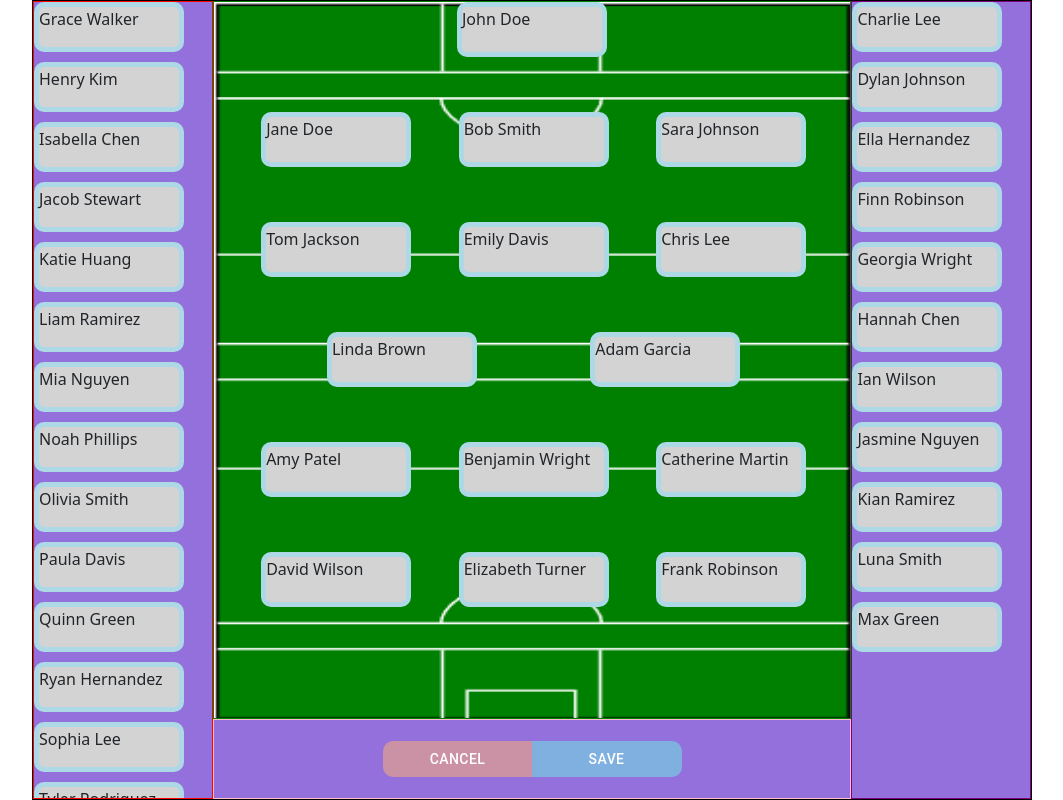
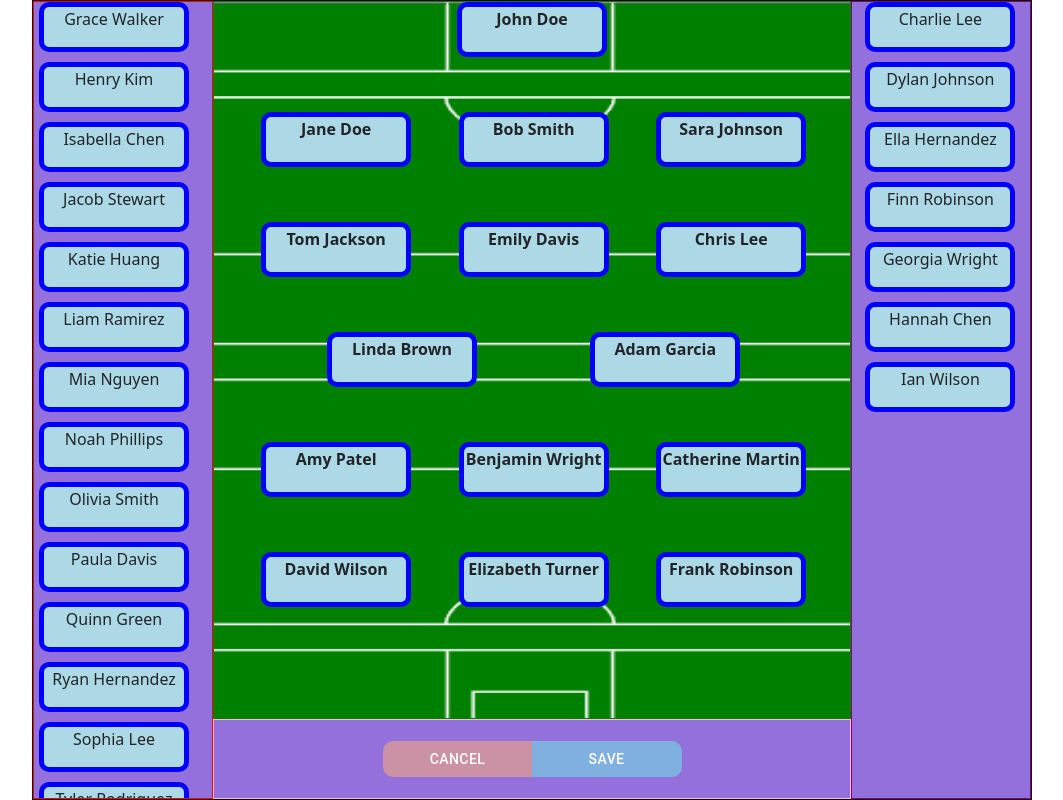
Before and after one commit to Darren-ODonnell/dnd, a React (Create React App) app in the folder src/: page / in a window 1280 px wide. Shown: the whole page, without its empty margins (108-1171 px from the left). Built offline with nearby package versions, Linux system fonts and the light colour scheme; the HTML template or start-up script is replaced by a standard one.

Commit message:
Teamsheet Basic Layout using Bootstrap completed

```diff
--- a/src/App.js
+++ b/src/App.js
@@ -3,75 +3,183 @@ import './App.css';
 import FlexBox2 from "./flexbox/FlexBox2";
 import DraggableList from "./dragndrop/DraggableList";
 import VariableGrid from "./muigrid/VariableGrid";
-import React from "react";
+import React, { useEffect, useState } from "react";
 import TeamsheetContainer from "./muigrid/VariableGrid";
 import {DndContext, DndProvider} from "react-dnd";
 import {HTML5Backend} from "react-dnd-html5-backend";
 
 
-const team = [
-    { id: 1, name: "John Doe" },
-    { id: 2, name: "Jane Doe" },
-    { id: 3, name: "Bob Smith" },
-    { id: 4, name: "Sara Johnson" },
-    { id: 5, name: "Tom Jackson" },
-    { id: 6, name: "Emily Davis" },
-    { id: 7, name: "Chris Lee" },
-    { id: 8, name: "Linda Brown" },
-    { id: 9, name: "Adam Garcia" },
-    { id: 10, name: "Amy Patel" },
-    { id: 11, name: "Benjamin Wright" },
-    { id: 12, name: "Catherine Martin" },
-    { id: 13, name: "David Wilson" },
-    { id: 14, name: "Elizabeth Turner" },
-    { id: 15, name: "Frank Robinson" },
+const myTeam = [
+    { key:  1, id: 1 , name: "John Doe"        , position: 1},
+    { key:  2, id: 2 , name: "Jane Doe"        , position: 2},
+    { key:  3, id: 3 , name: "Bob Smith"       , position: 3},
+    { key:  4, id: 4 , name: "Sara Johnson"    , position: 4},
+    { key:  5, id: 5 , name: "Tom Jackson"     , position: 5},
+    { key:  6, id: 6 , name: "Emily Davis"     , position: 6},
+    { key:  7, id: 7 , name: "Chris Lee"       , position: 7},
+    { key:  8, id: 8 , name: "Linda Brown"     , position: 8},
+    { key:  9, id: 9 , name: "Adam Garcia"     , position: 9},
+    { key:  10, id: 10, name: "Amy Patel"       , position: 10},
+    { key:  11, id: 11, name: "Benjamin Wright" , position: 11},
+    { key:  12, id: 12, name: "Catherine Martin", position: 12},
+    { key:  13, id: 13, name: "David Wilson"    , position: 13},
+    { key:  14, i1d: 14, name: "Elizabeth Turner", position: 14},
+    { key:  15, id: 15, name: "Frank Robinson"  , position: 15},
 ];
-
-const panel = [
-
-    { id: 16, name: "Grace Walker" },
-    { id: 17, name: "Henry Kim" },
-    { id: 18, name: "Isabella Chen" },
-    { id: 19, name: "Jacob Stewart" },
-    { id: 20, name: "Katie Huang" },
-    { id: 21, name: "Liam Ramirez" },
-    { id: 22, name: "Mia Nguyen" },
-    { id: 23, name: "Noah Phillips" },
-    { id: 24, name: "Olivia Smith" },
-    { id: 25, name: "Paula Davis" },
-    { id: 26, name: "Quinn Green" },
-    { id: 27, name: "Ryan Hernandez" },
-    { id: 28, name: "Sophia Lee" },
-    { id: 29, name: "Tyler Rodriguez" },
-    { id: 30, name: "Violet Patel" },
-    { id: 31, name: "William Brown" },
-    { id: 32, name: "Xavier Kim" },
-    { id: 33, name: "Yara Gomez" },
-    { id: 34, name: "Zoe Martinez" },
-    { id: 35, name: "Alex Turner" },
-    { id: 36, name: "Bella Davis" },
+const myPanel = [
+    { key: 16, id: 16, name: "Grace Walker"   , position: 0},
+    { key: 17, id: 17, name: "Henry Kim"      , position: 0},
+    { key: 18, id: 18, name: "Isabella Chen"  , position: 0},
+    { key: 19, id: 19, name: "Jacob Stewart"  , position: 0},
+    { key: 20, id: 20, name: "Katie Huang"    , position: 0},
+    { key: 21, id: 21, name: "Liam Ramirez"   , position: 0},
+    { key: 22, id: 22, name: "Mia Nguyen"     , position: 0},
+    { key: 23, id: 23, name: "Noah Phillips"  , position: 0},
+    { key: 24, id: 24, name: "Olivia Smith"   , position: 0},
+    { key: 25, id: 25, name: "Paula Davis"    , position: 0},
+    { key: 26, id: 26, name: "Quinn Green"    , position: 0},
+    { key: 27, id: 27, name: "Ryan Hernandez" , position: 0},
+    { key: 28, id: 28, name: "Sophia Lee"     , position: 0},
+    { key: 29, id: 29, name: "Tyler Rodriguez", position: 0},
+    { key: 30, id: 30, name: "Violet Patel"   , position: 0},
+    { key: 31, id: 31, name: "William Brown"  , position: 0},
+    { key: 32, id: 32, name: "Xavier Kim"     , position: 0},
+    { key: 33, id: 33, name: "Yara Gomez"     , position: 0},
+    { key: 34, id: 34, name: "Zoe Martinez"   , position: 0},
+    { key: 35, id: 35, name: "Alex Turner"    , position: 0},
+    { key: 36, id: 36, name: "Bella Davis"    , position: 0},
+    { key: 44, id: 44, name: "Jasmine Nguyen" , position: 0},
+    { key: 45, id: 45, name: "Kian Ramirez"   , position: 0},
+    { key: 46, id: 46, name: "Luna Smith"     , position: 0},
+    { key: 47, id: 47, name: "Max Green"      , position: 0},
 
 ]
-
-const subs = [
-    { id: 37, name: "Charlie Lee" },
-    { id: 38, name: "Dylan Johnson" },
-    { id: 39, name: "Ella Hernandez" },
-    { id: 40, name: "Finn Robinson" },
-    { id: 41, name: "Georgia Wright" },
-    { id: 42, name: "Hannah Chen" },
-    { id: 43, name: "Ian Wilson" },
-    { id: 44, name: "Jasmine Nguyen" },
-    { id: 45, name: "Kian Ramirez" },
-    { id: 46, name: "Luna Smith" },
-    { id: 47, name: "Max Green" },
-
+const mySubs = [
+    { key: 37, id: 37, name: "Charlie Lee"   , position: 0},
+    { key: 38, id: 38, name: "Dylan Johnson" , position: 0},
+    { key: 39, id: 39, name: "Ella Hernandez", position: 0},
+    { key: 40, id: 40, name: "Finn Robinson" , position: 0},
+    { key: 41, id: 41, name: "Georgia Wright", position: 0},
+    { key: 42, id: 42, name: "Hannah Chen"   , position: 0},
+    { key: 43, id: 43, name: "Ian Wilson"    , position: 0},
 ]
 
-const onDrop = (box , id)  => console.log("Dropped box: ", box, " ID: ", id)
+function App() {
+    const [team, setTeam] = useState(myTeam);
+    const [panel, setPanel] = useState(myPanel);
+    const [subs, setSubs] = useState(mySubs);
 
-function App() {
-  return (
+    useEffect(() => {
+        setTeam(myTeam)
+        setPanel(myPanel)
+        setSubs(mySubs)
+    })
+
+    const onDrop = (box , id,  sc, player)  => {
+        const destination =  whereIsId(id)
+
+        const source = whereIsId(player.id)
+
+        const dest = whatTableIsId(id)
+        const sourc = whatTableIsId(player.id)
+
+        console.log("Source: "+source+" id: "+player.id)
+        console.log("Destination: "+destination+" id: "+id)
+
+        const sourceIndex = findIndex(sourc, player.id)
+        const destIndex = findIndex(dest, id)
+
+        // being dropped onto
+        switch(destination) {
+            case "Panel":
+                if (source==="Team") {
+                    player.positionNumber = 0; // reset when moving
+                    const newArray = [...team.splice(0,sourceIndex),{},...team.splice(sourceIndex+1)]
+                    setTeam(newArray)
+
+                }
+                if (source==="Subs") {
+                    setSubs(removeAtIndex(subs, sourceIndex))
+                }
+                setPanel([...panel, panel.splice(destIndex,0,player)])
+                break
+            case "Team":
+                if (source==="Panel") {
+                    setPanel(removeAtIndex(panel, sourceIndex))
+                }
+
+
+                if ( source==="Subs") {
+                    const index = findIndex(subs, id)
+                    setSubs(removeAtIndex(subs, sourceIndex))
+                }
+                const newTeam  = [...team.splice(sourceIndex,id),{},...team.splice(sourceIndex+1)]
+                setTeam(newTeam)
+                break
+            case "Subs":
+                if (source==="Panel") {
+                     setPanel(removeAtIndex(panel, sourceIndex))
+                }
+                if (source=="Team") {
+                     const newArray = [...team.splice(sourceIndex,id),{},...team.splice(sourceIndex+1)]
+                    setTeam(newArray)
+                }
+
+                setSubs([...subs, subs.splice(id,0,player)])
+                break
+        }
+    }
+
+
+
+
+
+    const checkIfIdExists = (array, id) => {
+        return array.some(item => item.id === id)
+    }
+
+    const whatTableIsId = (id) => {
+        if(checkIfIdExists(panel, id)) {
+            return panel
+        }
+        if(checkIfIdExists(team, id)) {
+            return team
+        }
+        if(checkIfIdExists(subs, id)) {
+            return subs
+        }
+    }
+
+    const whereIsId = (id) => {
+
+        if(checkIfIdExists(panel, id)) {
+            return "Panel"
+        }
+        if(checkIfIdExists(team, id)) {
+            return "Team"
+        }
+        if(checkIfIdExists(subs, id)) {
+            return "Subs"
+        }
+
+    }
+
+    const removeById = (array, id) => {
+        return array.filter(item => item.id !== id);
+    };
+
+
+// remove item from list but still leave an empty item in its place
+    const removeAtIndex = (team, index) =>{
+        team[index] = {}
+        return team;
+    }
+
+    const findIndex = (array, id) => {
+        return array.findIndex(sub => sub.id === id);
+    }
+
+    return (
     <div className="App">
         {/*<GridComponent />?*/}
         {/*<GaelicFootballTeam />*/}
--- a/src/flexbox/Box.js
+++ b/src/flexbox/Box.js
@@ -16,15 +16,17 @@ const BoxWrapper = styled.div`
   cursor: move;
   draggable: true;
   background-color: ${(props) => (props.isOver ? "lightblue" : "lightgray")};
+  margin: 0 auto;
+  justify-content: center;
   opacity: ${(props) => (props.isDragging ? 0.5 : 1)};
 `;
 
-const Box = ({ width, height, x, y, id, name, onDrop }) => {
+const Box = ({ width, height, x, y, id, player, onDrop, style , source}) => {
     const ref = useRef(null);
 
     const [{ isDragging }, drag] = useDrag(() => ({
         type: "ITEM",
-        item: { name },
+        item: { player },
         collect: (monitor) => ({
             isDragging: monitor.isDragging(),
             // canDrop: monitor.canDrop(),
@@ -40,9 +42,9 @@ const Box = ({ width, height, x, y, id, name, onDrop }) => {
             const newBox = { left, top, id };
             // Call the onDrop function with the newBox object
 
-            console.log("player id: "+id+ " Player name: "+name)
+            // console.log("player id: "+id+ " Player name: "+name)
 
-            onDrop(newBox, id);
+            onDrop(newBox, id, source, item.player);
         },
         collect: (monitor) => ({
             isOver: monitor.isOver(),
@@ -61,17 +63,19 @@ const Box = ({ width, height, x, y, id, name, onDrop }) => {
         height: `${height}px`,
         top: `${y}px`,
         left: `${x}px`,
-        backgroundColor: "lightgray",
+        backgroundColor: "lightblue",
         borderRadius: "10px",
-        border: "5px solid lightblue",
-        display: "flex",
+        border: "5px solid blue",
+        // display: "flex",
         fontSize: "16px",
-        textAlign: 'center',
+        // textAlign: 'center',
         cursor: "move",
+        justifyContent: "center",
         opacity: isDragging ? 0.5 : 1,
+        marginLeft: '5px',
+        ...style,
     };
 
-    console.log("OnDrop Box : "+onDrop)
     return (
         <BoxWrapper
             ref={ref}
@@ -79,7 +83,7 @@ const Box = ({ width, height, x, y, id, name, onDrop }) => {
             isDragging={isDragging}
             isOver={isOver}
         >
-            {name}
+            {player.name}
         </BoxWrapper>
     );
 };
--- a/src/muigrid/VariableGrid.css
+++ b/src/muigrid/VariableGrid.css
@@ -29,10 +29,7 @@
     max-width: 18%;
     overflow: auto;
     background-color: mediumpurple;
-    justify-content: center;
-    align-items: center;
-    flex-direction: column;
-    margin: auto;
+
 }
 .team-container      {
     position        : absolute;
@@ -40,7 +37,7 @@
     width           : 64%;
     height          : 90%;
     border          : 1px solid green;
-    background-image: url('../media/GAA Pitch.png');
+    background-image: url('../media/GAA Pitch2.png');
     background-size : 100% 100%;
     max-width       : 64%;
     max-height      : 90%;
@@ -55,14 +52,10 @@
     position        : absolute;
     right           : 0;
     background-color: mediumpurple;
-    max-height : 100%;
-    max-width: 18%;
-    overflow: auto;
-    display: flex;
-    align-items: center;
-    flex-direction: column;
-    justify-content: space-between;
-    text-align: center;
+    max-height      : 100%;
+    max-width       : 18%;
+    overflow        : auto;
+
 
 }
 .action-container    {
--- a/src/muigrid/VariableGrid.js
+++ b/src/muigrid/VariableGrid.js
@@ -1,7 +1,6 @@
-import { DataGrid } from '@mui/x-data-grid';
-import {Button, Grid, Paper} from "@mui/material";
+import {Button} from "@mui/material";
 import Box from "../flexbox/Box";
-import { Container, Row, Col } from 'react-bootstrap';
+import { Container } from 'react-bootstrap';
 import 'bootstrap/dist/css/bootstrap.min.css'; // import Bootstrap CSS
 import './VariableGrid.css'
 import './teamsheet.css'
@@ -39,12 +38,14 @@ const PanelContainer = ({ panel, onDrop }) => {
                     <Box
                         key={member.id}
                         id={member.id}
-                        name={member.name}
+                        player={member}
                         width={150}
                         height={50}
                         x={0}
                         y={top}
                         onDrop={onDrop}
+                        style={{marginLeft: "5px"}}
+                        source="Panel"
                     />
                 );
             })}
@@ -56,8 +57,8 @@ const TeamContainer   = ({team, onDrop}) => {
     let index = 0
     const keeper = {
         middle: {
-            name: team[ index ].name,
-            poditionNumber: index+1,
+            name: team[index].name,
+            positionNumber: index+1,
             positionName: "Keeper",
             id: team[ index ].id,
         }
@@ -68,19 +69,19 @@ const TeamContainer   = ({team, onDrop}) => {
         boxY : boxHeight*2,
         left: {
             name: team[ index ].name,
-            poditionNumber: index+1,
+            positionNumber: index+1,
             positionName: "Left Back",
             id: team[ index ].id,
         },
         middle: {
             name: team[ index+1 ].name,
-            poditionNumber: index+2,
+            positionNumber: index+2,
             positionName: "Full Back",
             id: team[ index+1 ].id,
         },
         right: {
             name: team[ index+2 ].name,
-            poditionNumber: index+3,
+            positionNumber: index+3,
             positionName: "Right Back",
             id: team[ index+2 ].id,
         },
@@ -91,19 +92,19 @@ const TeamContainer   = ({team, onDrop}) => {
         left              : {
             id            : team[ index ].id,
             name          : team[ index ].name,
-            poditionNumber: index+1,
+            positionNumber: index+1,
             positionName  : "Left Half Back",
         },
         middle            : {
             id            : team[ index+1 ].id,
             name          : team[ index+1 ].name,
-            poditionNumber: index+2,
+            positionNumber: index+2,
             positionName  : "Centre Back",
         },
         right             : {
             id            : team[ index+2 ].id,
             name          : team[ index+2 ].name,
-            poditionNumber: index+3,
+            positionNumber: index+3,
             positionName  : "Right Half Back",
         },
     }
@@ -113,13 +114,13 @@ const TeamContainer   = ({team, onDrop}) => {
         left: {
             name          : team[ index ].name,
             id            : team[ index ].id,
-            poditionNumber: index+1,
+            positionNumber: index+1,
             positionName  : "Left Midfield",
         },
         right: {
             name          : team[ index+1 ].name,
             id            : team[ index+1 ].id,
-            poditionNumber: index+2,
+            positionNumber: index+2,
             positionName  : "Right Midfield",
 
         },
@@ -130,19 +131,19 @@ const TeamContainer   = ({team, onDrop}) => {
         left              : {
             id            : team[ index ].id,
             name          : team[ index ].name,
-            poditionNumber: index+1,
+            positionNumber: index+1,
             positionName  : "Left Half Forward",
         },
         middle            : {
             id            : team[ index+1 ].id,
             name          : team[ index+1 ].name,
-            poditionNumber: index+2,
+            positionNumber: index+2,
             positionName  : "Centre Forward",
         },
         right             : {
             id            : team[ index+2 ].id,
             name          : team[ index+2 ].name,
-            poditionNumber: index+3,
+            positionNumber: index+3,
             positionName  : "Right Half Forward",
         },
     }
@@ -152,32 +153,34 @@ const TeamContainer   = ({team, onDrop}) => {
         left              : {
             id            : team[ index ].id,
             name          : team[ index ].name,
-            poditionNumber: index+1,
+            positionNumber: index+1,
             positionName  : "Left Full Forward",
         },
         middle            : {
             id            : team[ index+1 ].id,
             name          : team[ index+1 ].name,
-            poditionNumber: index+2,
+            positionNumber: index+2,
             positionName  : "Full Forward",
         },
         right             : {
             id            : team[ index+2 ].id,
             name          : team[ index+2 ].name,
-            poditionNumber: index+3,
+            positionNumber: index+3,
             positionName  : "Right Full Forward",
         },
     }
 
-    const ThreeAccross   = ({boxY, left, middle, right}) => {
+    const ThreeAcross   = ({boxY, left, middle, right}) => {
         const Left = () => {
             const boxX = teamWidth * gapWidthPercent4
             return  (
                 <Box
                     x      = {boxX}     y      = {boxY}
                     width  = {boxWidth} height = {boxHeight}
-                    id     = {left.id}  name   = {left.name}
-                    onDrop = {(box , id) => console.log("Dropped box: ", box, " ID: ", id)}
+                    id     = {left.id}   player={left}
+                    onDrop={onDrop}
+                    style = {{margin: "0px", fontWeight: "bold"}}
+                    source="Team"
                 />
             )
         }
@@ -187,8 +190,10 @@ const TeamContainer   = ({team, onDrop}) => {
                 <Box
                     x={boxX} y={boxY}
                     width={boxWidth} height={boxHeight}
-                    id={middle.id}  name={middle.name}
-                    onDrop={(box, id) => console.log("Dropped box: ", box, " ID: ", id)}
+                    id={middle.id}                          player={middle}
+                    onDrop={onDrop}
+                    style = {{margin: "0px", fontWeight: "bold"}}
+                    source="Team"
                 />
             )
         }
@@ -198,8 +203,10 @@ const TeamContainer   = ({team, onDrop}) => {
                 <Box
                     x={boxX} y={boxY}
                     width={boxWidth} height={boxHeight}
-                    id={right.id}  name={right.name}
-                    onDrop={(box, id) => console.log("Dropped box: ", box, " ID: ", id)}
+                    id={right.id}                          player={right}
+                    onDrop={onDrop}
+                    style = {{margin: "0px", fontWeight: "bold"}}
+                    source="Team"
                 />
             )
         }
@@ -218,8 +225,10 @@ const TeamContainer   = ({team, onDrop}) => {
                 <Box
                     x      = {boxX}     y      = {boxY}
                     width  = {boxWidth} height = {boxHeight}
-                    id     = {left.id}  name   = {left.name}
-                    onDrop = {(box , id) => console.log("Dropped box: ", box, " ID: ", id)}
+                    id     = {left.id}                          player={left}
+                    onDrop={onDrop}
+                    style = {{margin: "0px", fontWeight: "bold"}}
+                    source="Team"
                 />
             )
         }
@@ -230,8 +239,10 @@ const TeamContainer   = ({team, onDrop}) => {
                 <Box
                     x={boxX} y={boxY}
                     width={boxWidth} height={boxHeight}
-                    id={right.id}  name={right.name}
-                    onDrop={(box, id) => console.log("Dropped box: ", box, " ID: ", id)}
+                    id={right.id}  player={right}
+                    onDrop={onDrop}
+                    style = {{margin: "0px", fontWeight: "bold"}}
+                    source="Team"
                 />
             )
         }
@@ -253,8 +264,10 @@ const TeamContainer   = ({team, onDrop}) => {
                 <Box
                     x={boxX} y={boxY}
                     width={boxWidth} height={boxHeight}
-                    id={middle.id}  name={middle.name}
-                    onDrop={(box, id) => console.log("Dropped box: ", box, " ID: ", id)}
+                    id={middle.id}  player={middle}
+                    onDrop={onDrop}
+                    style = {{margin: "0px", fontWeight: "bold"}}
+                    source="Team"
                 />
             )
         }
@@ -262,16 +275,14 @@ const TeamContainer   = ({team, onDrop}) => {
 
     }
 
-
-
     return (
             <Container className="team-container" >
-                <OneAcross    {...keeper       } />
-                <ThreeAccross {...fullBacks    }/>
-                <ThreeAccross {...halfBacks    }/>
-                <TwoAcross    {...midfielders  }/>
-                <ThreeAccross {...halfForwards }/>
-                <ThreeAccross {...fullForwards }/>
+                <OneAcross   {...keeper       }/>
+                <ThreeAcross {...fullBacks    }/>
+                <ThreeAcross {...halfBacks    }/>
+                <TwoAcross   {...midfielders  }/>
+                <ThreeAcross {...halfForwards }/>
+                <ThreeAcross {...fullForwards }/>
             </Container>
     )
 }
@@ -279,7 +290,7 @@ const SubsContainer   = ({subs, onDrop}) => {
         let nextRow = 0
         return (
 
-            <Container className="subs-container">
+            <Container className="subs-container" >
                 {subs.map((member) => {
                     const top = nextRow;
                     nextRow += 60; // Increment nextRow by 50 for the next iteration
@@ -287,12 +298,14 @@ const SubsContainer   = ({subs, onDrop}) => {
                         <Box
                             key={member.id}
                             id={member.id}
-                            name={member.name}
+                            player={member}
                             width={150}
                             height={50}
                             x={0}
                             y={top}
                             onDrop={onDrop}
+                            style={{marginLeft: "13px"}}
+                            source="Subs"
                         />
                     );
                 })}
```
Also changed, not shown: src/Todo.md (added, +21 -0 lines), src/media/GAA Pitch2.png (added).
